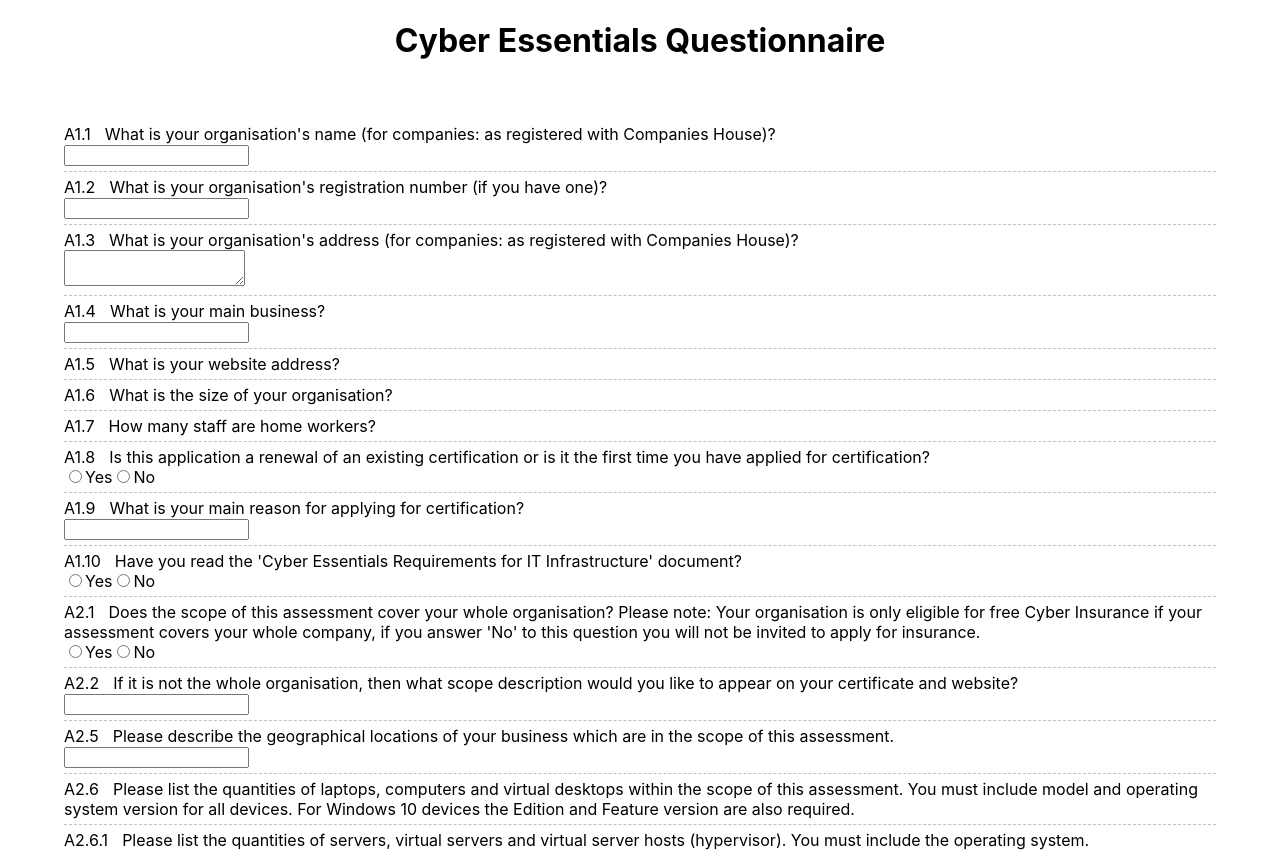
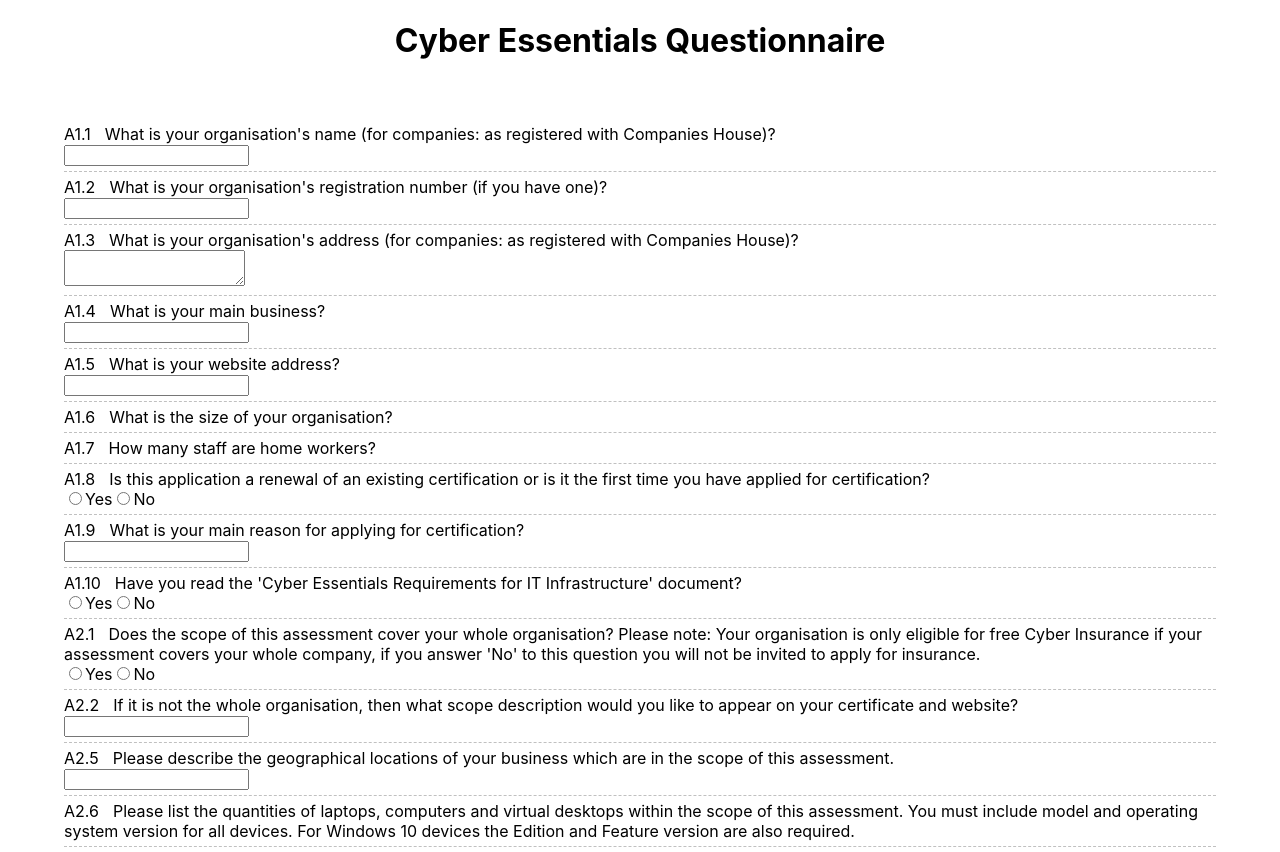
Before and after one commit to garyhuntddn/node-react-cyber-essentials, a React (Create React App) app in the folder front-end/: page / in a window 1280 px wide. Shown: the top 852 px of the page. Built offline with nearby package versions, Linux system fonts and the light colour scheme.

Commit message:
added url question

```diff
--- a/front-end/src/components/Question.tsx
+++ b/front-end/src/components/Question.tsx
@@ -2,17 +2,19 @@
 import styles from "./Question.module.scss";
 import QuestionText from "./QuestionText";
 import QuestionTextArea from "./QuestionTextArea";
+import QuestionUrl from "./QuestionUrl";
 import QuestionYesNo from "./QuestionYesNo";
 
 // TODO: not yet using the required prop
-const Question = ( { id, text, type }: { id: string, text: string, required: boolean, type: QuestionType | "" /* TODO: fix this */ } ) => (
-  <div className={ styles.Question }>
-    <span className={ styles.id }>{ id }</span>
-    <label className={ styles.text }>{ text }</label>
+const Question = ({ id, text, type }: { id: string; text: string; required: boolean; type: QuestionType | "" /* TODO: fix this */ }) => (
+  <div className={styles.Question}>
+    <span className={styles.id}>{id}</span>
+    <label className={styles.text}>{text}</label>
     <div>
-      { type === QuestionType.Text && <QuestionText /> }
-      { type === QuestionType.TextArea && <QuestionTextArea /> }
-      { type === QuestionType.YesNo && <QuestionYesNo id={id} /> }
+      {type === QuestionType.Text && <QuestionText />}
+      {type === QuestionType.TextArea && <QuestionTextArea />}
+      {type === QuestionType.YesNo && <QuestionYesNo id={id} />}
+      {type === QuestionType.Url && <QuestionUrl />}
     </div>
   </div>
 );
--- /dev/null
+++ b/front-end/src/components/QuestionUrl.tsx
@@ -0,0 +1,5 @@
+const QuestionUrl = ( { placeHolder, helpText }: { helpText?: string, placeHolder?: string } ) => (
+    <input type="url" placeholder={ placeHolder } title={ helpText } />
+  )
+
+  export default QuestionUrl;
```
